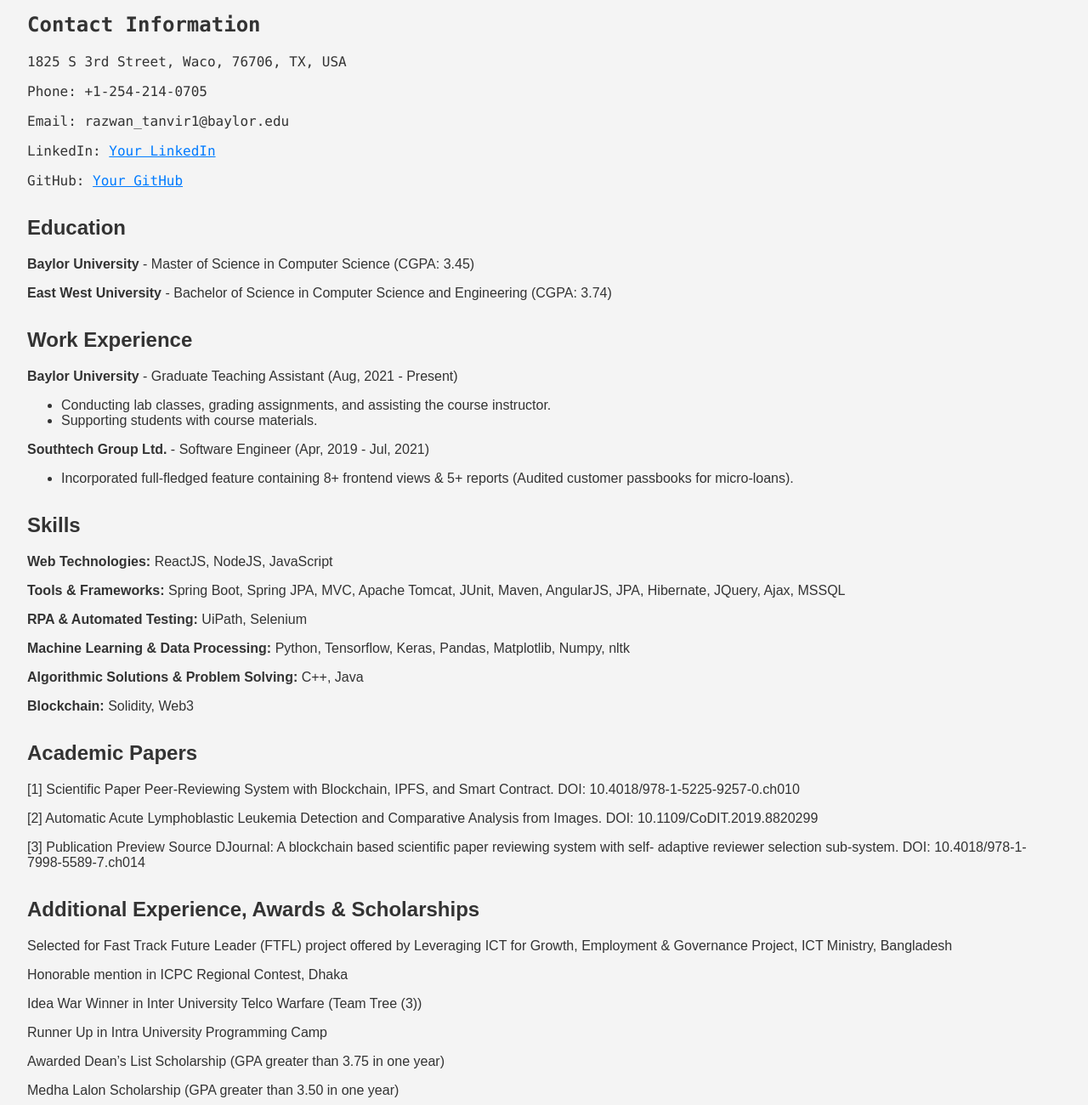
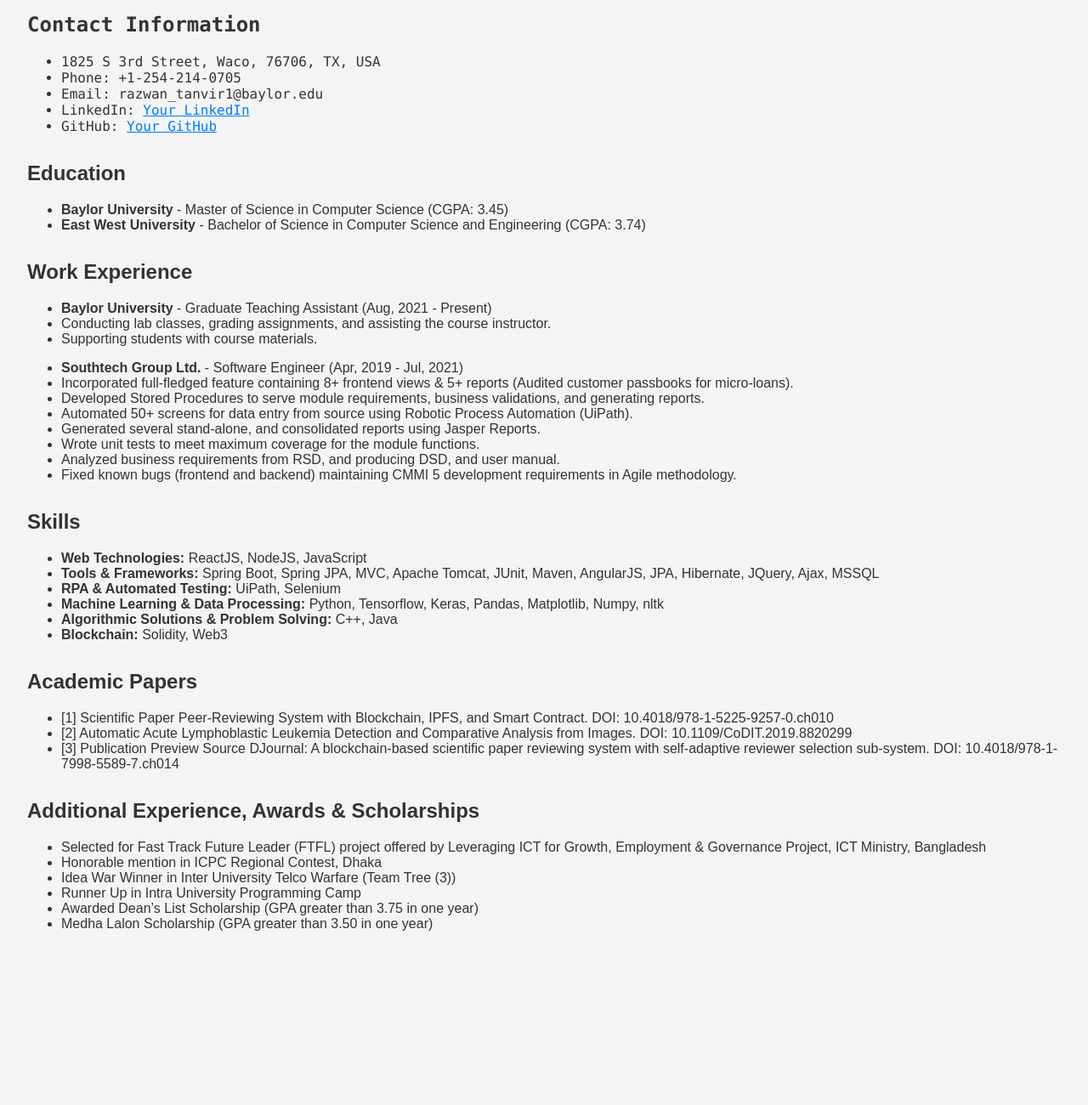
Before and after one commit to RazwanTanvir/razwantanvir.github.io, a plain HTML site: page index.html in a window 1280 px wide. Shown: the part 220-1520 px from the top of the page at 85% size. After the commit the page ends 1348 px from the top, so only its background shows below. Drawn offline with Linux system fonts and the light colour scheme; a script that the page names is missing.

Commit message:
Update index.html

```diff
--- a/index.html
+++ b/index.html
@@ -15,59 +15,74 @@
 
     <section id="contact">
         <h2>Contact Information</h2>
-        <p>1825 S 3rd Street, Waco, 76706, TX, USA</p>
-        <p>Phone: +1-254-214-0705</p>
-        <p>Email: razwan_tanvir1@baylor.edu</p>
-        <p>LinkedIn: <a href="https://www.linkedin.com/in/your-linkedin" target="_blank">Your LinkedIn</a></p>
-        <p>GitHub: <a href="https://github.com/your-username" target="_blank">Your GitHub</a></p>
+        <ul>
+            <li>1825 S 3rd Street, Waco, 76706, TX, USA</li>
+            <li>Phone: +1-254-214-0705</li>
+            <li>Email: razwan_tanvir1@baylor.edu</li>
+            <li>LinkedIn: <a href="https://www.linkedin.com/in/your-linkedin" target="_blank">Your LinkedIn</a></li>
+            <li>GitHub: <a href="https://github.com/your-username" target="_blank">Your GitHub</a></li>
+        </ul>
     </section>
 
     <section id="education">
         <h2>Education</h2>
-        <p><strong>Baylor University</strong> - Master of Science in Computer Science (CGPA: 3.45)</p>
-        <p><strong>East West University</strong> - Bachelor of Science in Computer Science and Engineering (CGPA: 3.74)</p>
+        <ul>
+            <li><strong>Baylor University</strong> - Master of Science in Computer Science (CGPA: 3.45)</li>
+            <li><strong>East West University</strong> - Bachelor of Science in Computer Science and Engineering (CGPA: 3.74)</li>
+        </ul>
     </section>
 
     <section id="work-experience">
         <h2>Work Experience</h2>
-        <p><strong>Baylor University</strong> - Graduate Teaching Assistant (Aug, 2021 - Present)</p>
         <ul>
+            <li><strong>Baylor University</strong> - Graduate Teaching Assistant (Aug, 2021 - Present)</li>
             <li>Conducting lab classes, grading assignments, and assisting the course instructor.</li>
             <li>Supporting students with course materials.</li>
         </ul>
 
-        <p><strong>Southtech Group Ltd.</strong> - Software Engineer (Apr, 2019 - Jul, 2021)</p>
         <ul>
+            <li><strong>Southtech Group Ltd.</strong> - Software Engineer (Apr, 2019 - Jul, 2021)</li>
             <li>Incorporated full-fledged feature containing 8+ frontend views & 5+ reports (Audited customer passbooks for micro-loans).</li>
-            <!-- Add other bullet points -->
+            <li>Developed Stored Procedures to serve module requirements, business validations, and generating reports.</li>
+            <li>Automated 50+ screens for data entry from source using Robotic Process Automation (UiPath).</li>
+            <li>Generated several stand-alone, and consolidated reports using Jasper Reports.</li>
+            <li>Wrote unit tests to meet maximum coverage for the module functions.</li>
+            <li>Analyzed business requirements from RSD, and producing DSD, and user manual.</li>
+            <li>Fixed known bugs (frontend and backend) maintaining CMMI 5 development requirements in Agile methodology.</li>
         </ul>
     </section>
 
     <section id="skills">
         <h2>Skills</h2>
-        <p><strong>Web Technologies:</strong> ReactJS, NodeJS, JavaScript</p>
-        <p><strong>Tools & Frameworks:</strong> Spring Boot, Spring JPA, MVC, Apache Tomcat, JUnit, Maven, AngularJS, JPA, Hibernate, JQuery, Ajax, MSSQL</p>
-        <p><strong>RPA & Automated Testing:</strong> UiPath, Selenium</p>
-        <p><strong>Machine Learning & Data Processing:</strong> Python, Tensorflow, Keras, Pandas, Matplotlib, Numpy, nltk</p>
-        <p><strong>Algorithmic Solutions & Problem Solving:</strong> C++, Java</p>
-        <p><strong>Blockchain:</strong> Solidity, Web3</p>
+        <ul>
+            <li><strong>Web Technologies:</strong> ReactJS, NodeJS, JavaScript</li>
+            <li><strong>Tools & Frameworks:</strong> Spring Boot, Spring JPA, MVC, Apache Tomcat, JUnit, Maven, AngularJS, JPA, Hibernate, JQuery, Ajax, MSSQL</li>
+            <li><strong>RPA & Automated Testing:</strong> UiPath, Selenium</li>
+            <li><strong>Machine Learning & Data Processing:</strong> Python, Tensorflow, Keras, Pandas, Matplotlib, Numpy, nltk</li>
+            <li><strong>Algorithmic Solutions & Problem Solving:</strong> C++, Java</li>
+            <li><strong>Blockchain:</strong> Solidity, Web3</li>
+        </ul>
     </section>
 
     <section id="academic-papers">
         <h2>Academic Papers</h2>
-        <p>[1] Scientific Paper Peer-Reviewing System with Blockchain, IPFS, and Smart Contract. DOI: 10.4018/978-1-5225-9257-0.ch010</p>
-        <p>[2] Automatic Acute Lymphoblastic Leukemia Detection and Comparative Analysis from Images. DOI: 10.1109/CoDIT.2019.8820299</p>
-        <p>[3] Publication Preview Source DJournal: A blockchain based scientific paper reviewing system with self- adaptive reviewer selection sub-system. DOI: 10.4018/978-1-7998-5589-7.ch014</p>
+        <ul>
+            <li>[1] Scientific Paper Peer-Reviewing System with Blockchain, IPFS, and Smart Contract. DOI: 10.4018/978-1-5225-9257-0.ch010</li>
+            <li>[2] Automatic Acute Lymphoblastic Leukemia Detection and Comparative Analysis from Images. DOI: 10.1109/CoDIT.2019.8820299</li>
+            <li>[3] Publication Preview Source DJournal: A blockchain-based scientific paper reviewing system with self-adaptive reviewer selection sub-system. DOI: 10.4018/978-1-7998-5589-7.ch014</li>
+        </ul>
     </section>
 
     <section id="additional-experience">
         <h2>Additional Experience, Awards & Scholarships</h2>
-        <p>Selected for Fast Track Future Leader (FTFL) project offered by Leveraging ICT for Growth, Employment & Governance Project, ICT Ministry, Bangladesh</p>
-        <p>Honorable mention in ICPC Regional Contest, Dhaka</p>
-        <p>Idea War Winner in Inter University Telco Warfare (Team Tree (3))</p>
-        <p>Runner Up in Intra University Programming Camp</p>
-        <p>Awarded Dean’s List Scholarship (GPA greater than 3.75 in one year)</p>
-        <p>Medha Lalon Scholarship (GPA greater than 3.50 in one year)</p>
+        <ul>
+            <li>Selected for Fast Track Future Leader (FTFL) project offered by Leveraging ICT for Growth, Employment & Governance Project, ICT Ministry, Bangladesh</li>
+            <li>Honorable mention in ICPC Regional Contest, Dhaka</li>
+            <li>Idea War Winner in Inter University Telco Warfare (Team Tree (3))</li>
+            <li>Runner Up in Intra University Programming Camp</li>
+            <li>Awarded Dean’s List Scholarship (GPA greater than 3.75 in one year)</li>
+            <li>Medha Lalon Scholarship (GPA greater than 3.50 in one year)</li>
+        </ul>
     </section>
 
     <script src="script.js"></script>
```
